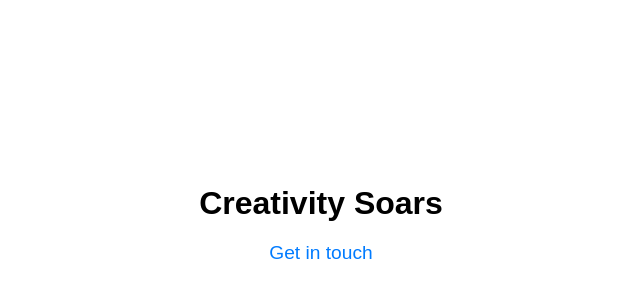
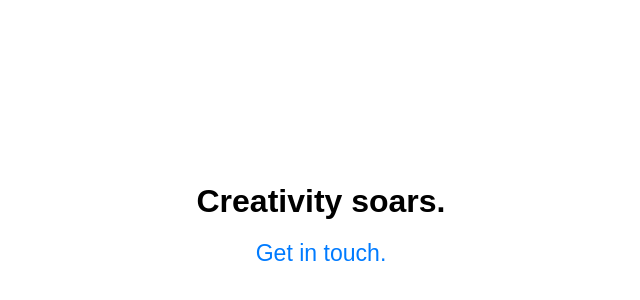
Before and after one commit to lionadvinc/lion-adv-inc, a plain HTML site: page index.html in a window 1280 px wide. Shown: the part 186-486 px from the top of the page, without its empty margins (319-959 px from the left). Drawn offline with Linux system fonts and the light colour scheme.

Commit message:
Update index.html

```diff
--- a/index.html
+++ b/index.html
@@ -13,10 +13,15 @@
             height: 100vh;
             margin: 0;
             flex-direction: column;
+            text-align: center;
         }
         h1 {
             font-size: 2em;
             margin-bottom: 20px;
+        }
+        p {
+            font-size: 1.2em;
+            margin: 0;
         }
         a {
             font-size: 1.2em;
@@ -29,7 +34,7 @@
     </style>
 </head>
 <body>
-    <h1>Creativity Soars</h1>
-    <a href="mailto:office@lionadv.us">Get in touch</a>
+    <h1>Creativity soars.</h1>
+    <p><a href="mailto:office@lionadv.us">Get in touch.</a></p>
 </body>
 </html>
```
